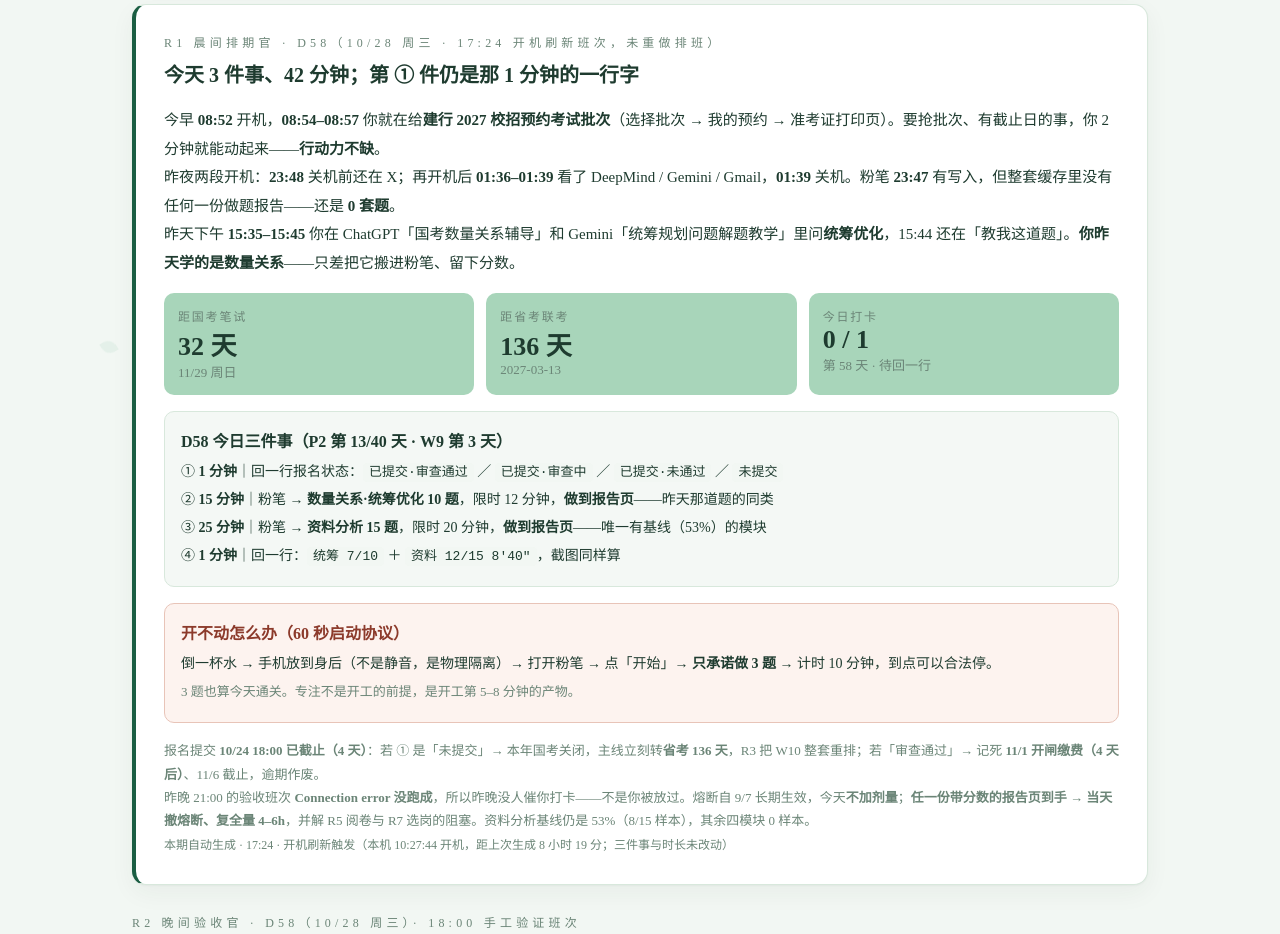
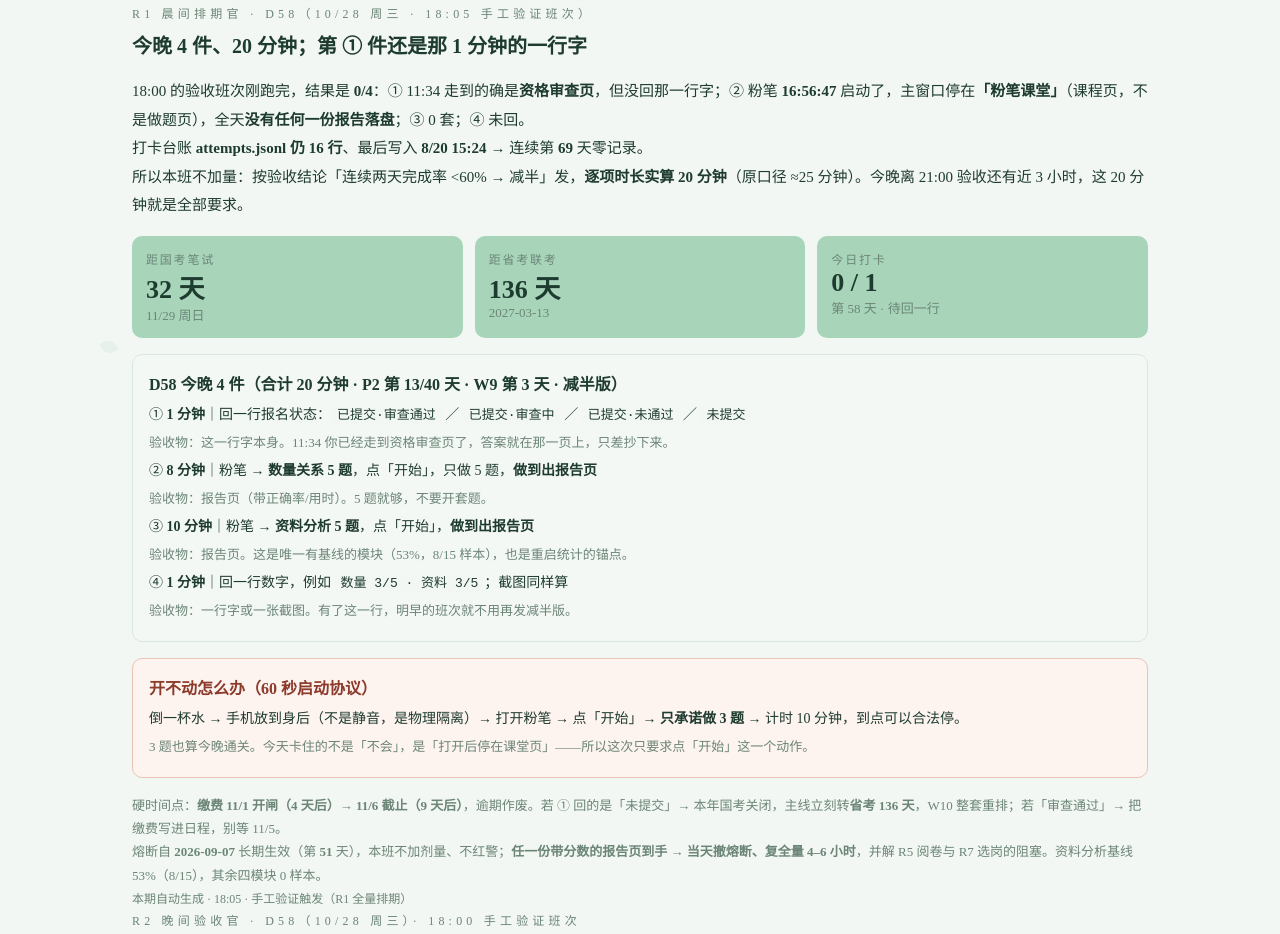
Before and after one commit to liuchenxiwt798-collab/gongkao-dashboard, a plain HTML site: page index.html in a window 1280 px wide. Shown: the part 320-1254 px from the top of the page. Drawn offline with Linux system fonts and the light colour scheme.

Commit message:
dashboard: cron 卡位自动更新 2026-10-28 18:06

```diff
--- a/index.html
+++ b/index.html
@@ -72,13 +72,12 @@ code{background:var(--bg); padding:2px 6px; border-radius:4px; font-size:13px;}
 </header>
 
 <!--BEGIN:tonight-->
-<section class="card" id="tonight" style="border-left:4px solid var(--accent-deep);">
-  <div class="kicker">R1 晨间排期官 · D58（10/28 周三 · 17:24 开机刷新班次，未重做排班）</div>
-  <h2 style="margin-top:8px;">今天 3 件事、42 分钟；第 ① 件仍是那 1 分钟的一行字</h2>
+<div class="kicker">R1 晨间排期官 · D58（10/28 周三 · 18:05 手工验证班次）</div>
+  <h2 style="margin-top:8px;">今晚 4 件、20 分钟；第 ① 件还是那 1 分钟的一行字</h2>
   <p style="line-height:1.9; font-size:15px;">
-    今早 <b>08:52</b> 开机，<b>08:54–08:57</b> 你就在给<b>建行 2027 校招预约考试批次</b>（选择批次 → 我的预约 → 准考证打印页）。要抢批次、有截止日的事，你 2 分钟就能动起来——<b>行动力不缺</b>。<br>
-    昨夜两段开机：<b>23:48</b> 关机前还在 X；再开机后 <b>01:36–01:39</b> 看了 DeepMind / Gemini / Gmail，<b>01:39</b> 关机。粉笔 <b>23:47</b> 有写入，但整套缓存里没有任何一份做题报告——还是 <b>0 套题</b>。<br>
-    昨天下午 <b>15:35–15:45</b> 你在 ChatGPT「国考数量关系辅导」和 Gemini「统筹规划问题解题教学」里问<b>统筹优化</b>，15:44 还在「教我这道题」。<b>你昨天学的是数量关系</b>——只差把它搬进粉笔、留下分数。
+    18:00 的验收班次刚跑完，结果是 <b>0/4</b>：① 11:34 走到的确是<b>资格审查页</b>，但没回那一行字；② 粉笔 <b>16:56:47</b> 启动了，主窗口停在<b>「粉笔课堂」</b>（课程页，不是做题页），全天<b>没有任何一份报告落盘</b>；③ 0 套；④ 未回。<br>
+    打卡台账 <b>attempts.jsonl 仍 16 行</b>、最后写入 <b>8/20 15:24</b> → 连续第 <b>69</b> 天零记录。<br>
+    所以本班不加量：按验收结论「连续两天完成率 &lt;60% → 减半」发，<b>逐项时长实算 20 分钟</b>（原口径 ≈25 分钟）。今晚离 21:00 验收还有近 3 小时，这 20 分钟就是全部要求。
   </p>
   <div style="display:grid; grid-template-columns:repeat(auto-fit,minmax(150px,1fr)); gap:12px; margin:16px 0;">
     <div style="background:var(--mint); border-radius:10px; padding:14px;">
@@ -95,27 +94,30 @@ code{background:var(--bg); padding:2px 6px; border-radius:4px; font-size:13px;}
       <div style="color:var(--muted); font-size:13px;">第 58 天 · 待回一行</div></div>
   </div>
   <div style="background:#F4F8F5; border:1px solid var(--line); border-radius:10px; padding:16px; margin:16px 0;">
-    <b>D58 今日三件事（P2 第 13/40 天 · W9 第 3 天）</b>
+    <b>D58 今晚 4 件（合计 20 分钟 · P2 第 13/40 天 · W9 第 3 天 · 减半版）</b>
     <div style="line-height:2; font-size:14px; margin-top:6px;">
       ① <b>1 分钟</b>｜回一行报名状态：<code>已提交·审查通过</code> ／ <code>已提交·审查中</code> ／ <code>已提交·未通过</code> ／ <code>未提交</code><br>
-      ② <b>15 分钟</b>｜粉笔 → <b>数量关系·统筹优化 10 题</b>，限时 12 分钟，<b>做到报告页</b>——昨天那道题的同类<br>
-      ③ <b>25 分钟</b>｜粉笔 → <b>资料分析 15 题</b>，限时 20 分钟，<b>做到报告页</b>——唯一有基线（53%）的模块<br>
-      ④ <b>1 分钟</b>｜回一行：<code>统筹 7/10</code> ＋ <code>资料 12/15 8'40"</code>，截图同样算
+      <span style="color:var(--muted); font-size:13px;">验收物：这一行字本身。11:34 你已经走到资格审查页了，答案就在那一页上，只差抄下来。</span><br>
+      ② <b>8 分钟</b>｜粉笔 → <b>数量关系 5 题</b>，点「开始」，只做 5 题，<b>做到出报告页</b><br>
+      <span style="color:var(--muted); font-size:13px;">验收物：报告页（带正确率/用时）。5 题就够，不要开套题。</span><br>
+      ③ <b>10 分钟</b>｜粉笔 → <b>资料分析 5 题</b>，点「开始」，<b>做到出报告页</b><br>
+      <span style="color:var(--muted); font-size:13px;">验收物：报告页。这是唯一有基线的模块（53%，8/15 样本），也是重启统计的锚点。</span><br>
+      ④ <b>1 分钟</b>｜回一行数字，例如 <code>数量 3/5 · 资料 3/5</code>；截图同样算<br>
+      <span style="color:var(--muted); font-size:13px;">验收物：一行字或一张截图。有了这一行，明早的班次就不用再发减半版。</span>
     </div>
   </div>
   <div style="background:#FDF3EF; border:1px solid #E8C4B8; border-radius:10px; padding:16px; margin:16px 0;">
     <b style="color:#8C3A2B;">开不动怎么办（60 秒启动协议）</b>
     <div style="line-height:2; font-size:14px; margin-top:6px;">
       倒一杯水 → 手机放到身后（不是静音，是物理隔离）→ 打开粉笔 → 点「开始」→ <b>只承诺做 3 题</b> → 计时 10 分钟，到点可以合法停。<br>
-      <span style="color:var(--muted); font-size:13px;">3 题也算今天通关。专注不是开工的前提，是开工第 5–8 分钟的产物。</span>
+      <span style="color:var(--muted); font-size:13px;">3 题也算今晚通关。今天卡住的不是「不会」，是「打开后停在课堂页」——所以这次只要求点「开始」这一个动作。</span>
     </div>
   </div>
   <p style="color:var(--muted); font-size:13px; line-height:1.8;">
-    报名提交 <b>10/24 18:00 已截止（4 天）</b>：若 ① 是「未提交」→ 本年国考关闭，主线立刻转<b>省考 136 天</b>，R3 把 W10 整套重排；若「审查通过」→ 记死 <b>11/1 开闸缴费（4 天后）</b>、11/6 截止，逾期作废。<br>
-    昨晚 21:00 的验收班次 <b>Connection error 没跑成</b>，所以昨晚没人催你打卡——不是你被放过。熔断自 9/7 长期生效，今天<b>不加剂量</b>；<b>任一份带分数的报告页到手 → 当天撤熔断、复全量 4–6h</b>，并解 R5 阅卷与 R7 选岗的阻塞。资料分析基线仍是 53%（8/15 样本），其余四模块 0 样本。<br>
-    <span style="font-size:12px;">本期自动生成 · 17:24 · 开机刷新触发（本机 10:27:44 开机，距上次生成 8 小时 19 分；三件事与时长未改动）</span>
+    硬时间点：<b>缴费 11/1 开闸（4 天后）→ 11/6 截止（9 天后）</b>，逾期作废。若 ① 回的是「未提交」→ 本年国考关闭，主线立刻转<b>省考 136 天</b>，W10 整套重排；若「审查通过」→ 把缴费写进日程，别等 11/5。<br>
+    熔断自 <b>2026-09-07</b> 长期生效（第 <b>51</b> 天），本班不加剂量、不红警；<b>任一份带分数的报告页到手 → 当天撤熔断、复全量 4–6 小时</b>，并解 R5 阅卷与 R7 选岗的阻塞。资料分析基线 53%（8/15），其余四模块 0 样本。<br>
+    <span style="font-size:12px;">本期自动生成 · 18:05 · 手工验证触发（R1 全量排期）</span>
   </p>
-</section>
 <!--END:tonight-->
 
 <!--BEGIN:evening-->
```
